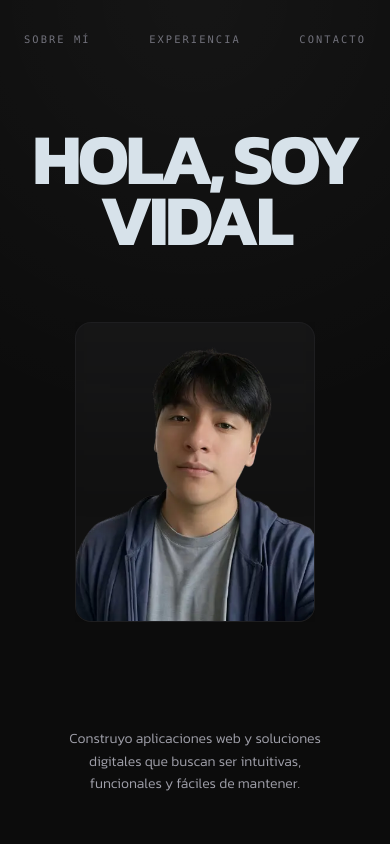
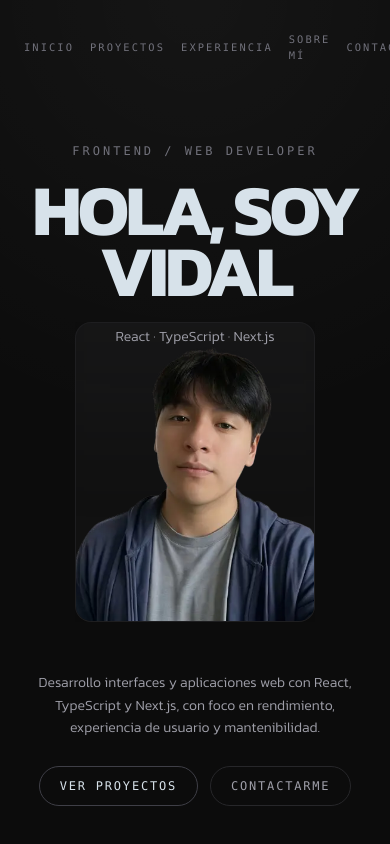
Before and after one commit to VaCris/portfolio, a Next.js app: page / in a window 390 px wide. Shown: the top 844 px of the page. Built offline with nearby package versions, Linux system fonts and the light colour scheme; no server answers.

Commit message:
refactor: sharpen portfolio positioning and hero

```diff
--- a/app/layout.tsx
+++ b/app/layout.tsx
@@ -15,22 +15,23 @@ export const viewport: Viewport = {
 };
 
 export const metadata: Metadata = {
-  title: "Bryan Vidal | Desarrollador Web",
+  title: "Bryan Vidal | Frontend Developer · React · TypeScript · Next.js",
   description:
-    "Portfolio profesional de Bryan Alexander Vidal Crispín, desarrollador web y de software en Lima, Perú.",
+    "Portfolio de Bryan Vidal, desarrollador frontend especializado en React, TypeScript y Next.js. Proyectos web, aplicaciones y soluciones digitales.",
   keywords: [
     "Bryan Vidal",
-    "Desarrollador Web",
     "Desarrollador Frontend",
-    "Next.js",
+    "Frontend Developer",
     "React",
     "TypeScript",
+    "Next.js",
+    "Desarrollador Web",
     "Portfolio",
   ],
   authors: [{ name: "Bryan Alexander Vidal Crispín" }],
   creator: "Bryan Alexander Vidal Crispín",
   openGraph: {
-    title: "Bryan Vidal | Desarrollador Web",
+    title: "Bryan Vidal | Frontend Developer · React · TypeScript · Next.js",
     description:
       "Aplicaciones web modernas, interfaces responsivas e integración de APIs.",
     type: "website",
@@ -38,7 +39,7 @@ export const metadata: Metadata = {
   },
   twitter: {
     card: "summary_large_image",
-    title: "Bryan Vidal | Desarrollador Web",
+    title: "Bryan Vidal | Frontend Developer · React · TypeScript · Next.js",
     description:
       "Aplicaciones web modernas, interfaces responsivas e integración de APIs.",
   },
@@ -52,11 +53,7 @@ export default function RootLayout({
   return (
     <html lang="es" className={kanit.variable}>
       <head>
-        <link rel="preconnect" href="https://fonts.googleapis.com" />
-        <link rel="preconnect" href="https://fonts.gstatic.com" crossOrigin="anonymous" />
-        <link rel="preconnect" href="https://i.postimg.cc" />
         <link rel="preconnect" href="https://i.ibb.co" />
-        <link rel="preconnect" href="https://cdn.jsdelivr.net" />
       </head>
       <body>{children}</body>
     </html>
--- a/data/portfolio.ts
+++ b/data/portfolio.ts
@@ -1,13 +1,15 @@
 export const navLinks = [
+  { label: "Inicio", href: "#inicio" },
+  { label: "Proyectos", href: "#proyectos" },
+  { label: "Experiencia", href: "#experiencia" },
   { label: "Sobre mí", href: "#sobre-mi" },
-  { label: "Experiencia", href: "#experiencia" },
   { label: "Contacto", href: "#contacto" },
 ];
 
 export const profile = {
   name: "Bryan Alexander Vidal Crispin",
   shortName: "Bryan Vidal",
-  role: "Desarrollador Web y de Software",
+  role: "Frontend / Web Developer",
   location: "Lima, Perú",
   email: "bryan.vidal@studios-tkoh.online",
   github: "https://github.com/VaCris",
@@ -15,57 +17,24 @@ export const profile = {
   linkedin: "https://www.linkedin.com/in/bryan-alexander-vidal-crispin-110410301",
   formspreeEndpoint: process.env.NEXT_PUBLIC_FORMSPREE_ENDPOINT,
   intro:
-    "Construyo aplicaciones web y soluciones digitales que buscan ser intuitivas, funcionales y fáciles de mantener.",
+    "Desarrollo interfaces y aplicaciones web con React, TypeScript y Next.js, con foco en rendimiento, experiencia de usuario y mantenibilidad.",
   summary:
-    "Soy desarrollador de software y me gusta crear aplicaciones web que sean útiles, intuitivas y bien estructuradas. Disfruto aprender nuevas tecnologías, resolver problemas y mejorar continuamente mis habilidades tanto en frontend como en backend.",
+    "Soy desarrollador de software enfocado en frontend y desarrollo web. Trabajo principalmente con React, TypeScript y Next.js, y también integro APIs y soluciones backend cuando el proyecto lo requiere. Me interesa construir productos claros, rápidos y mantenibles, además de resolver problemas técnicos sobre codebases existentes.",
 };
 
 export const highlights = [
-  "Desarrollo Full-Stack (.NET & JS)",
+  "Frontend con React, TypeScript y Next.js",
   "Interfaces responsivas y UX",
   "Integración de APIs REST",
-  "Gestión de Bases de Datos",
-  "Resolución de problemas críticos",
+  "Optimización y mantenibilidad",
+  "Resolución de problemas técnicos",
 ];
 
 export const techGroups = [
-  {
-    title: "Frontend",
-    items: [
-      "React",
-      "Next.js",
-      "TypeScript",
-      "JavaScript (ES6+)",
-      "HTML5",
-      "CSS3",
-      "Tailwind CSS",
-      "Vite",
-    ],
-  },
-  {
-    title: "Backend",
-    items: [
-      "NestJS",
-      "C#",
-      "PHP",
-      "Java",
-    ],
-  },
-  {
-    title: "Bases de Datos",
-    items: ["SQL", "SQL Server", "MySQL", "Procedimientos Almacenados"],
-  },
-  {
-    title: "Herramientas",
-    items: [
-      "Git",
-      "GitHub",
-      "GitLab",
-      "Postman",
-      "Visual Studio Code",
-      "Visual Studio",
-    ],
-  },
+  { title: "Core", items: ["React", "TypeScript", "Next.js", "JavaScript (ES6+)", "Tailwind CSS"] },
+  { title: "Frontend", items: ["HTML5", "CSS3", "Vite", "Angular", "Redux Toolkit", "GSAP"] },
+  { title: "Backend", items: ["NestJS", "Symfony / PHP", "C#", "Java", "APIs REST"] },
+  { title: "Datos y herramientas", items: ["MySQL", "SQL Server", "SQL", "Git", "GitHub", "GitLab", "Postman"] },
 ];
 
 export const experiences = [
@@ -88,7 +57,7 @@ export const experiences = [
     company: "Freelance",
     period: "Octubre 2025",
     description:
-      `Participación en el desarrollo de una plataforma DRM para gestión de licencias y suscripciones utilizando NestJS, APIs REST y WebSockets. Colaboración en la integración de servicios externos, autenticación de usuarios y validación de acceso para aplicaciones web y móviles, asegurando la protección de contenido digital y la experiencia del usuario.`,
+      "Participación en el desarrollo de una plataforma DRM para gestión de licencias y suscripciones utilizando NestJS, APIs REST y WebSockets. Colaboración en la integración de servicios externos, autenticación de usuarios y validación de acceso para aplicaciones web y móviles, asegurando la protección de contenido digital y la experiencia del usuario.",
   },
   {
     title: "Desarrollador Web",
@@ -103,120 +72,83 @@ export const experiences = [
     period: "Jul 2024 - Dic 2024",
     description:
       "Creación y mantenimiento de sitios web responsivos. Implementación de funcionalidades personalizadas según requerimientos del cliente, optimizando la experiencia de usuario (UX) y garantizando compatibilidad multiplataforma.",
-  }
+  },
 ];
 
 export const education = [
-  {
-    title: "Desarrollo de Software",
-    institution: "SENATI",
-    period: "2025",
-  },
-  {
-    title: "Cloud Computing (AWS/Azure/GCP)",
-    institution: "Universidad Nacional de Ingeniería - UNI",
-    period: "2025",
-  },
+  { title: "Desarrollo de Software", institution: "SENATI", period: "2025" },
+  { title: "Cloud Computing (AWS/Azure/GCP)", institution: "Universidad Nacional de Ingeniería - UNI", period: "2025" },
 ];
 
 export const projects = [
   {
-    name: "Serviserc",
-    status: "completed",
+    name: "Serviserc", status: "completed",
     description: "Sitio web corporativo migrado de HTML/CSS/JS a Next.js 16 para mejorar SEO, rendimiento y experiencia de desarrollo. Implementado con React 19, TypeScript y Tailwind CSS 4.",
     stack: "Next.js 16, React 19, TypeScript, Tailwind CSS 4",
-    image: "https://i.ibb.co/N67ZxdXK/serviserc.webp",
-    imageAlt: "Captura del proyecto Serviserc",
-    liveUrl: "https://vacris.github.io/landing-page-serviserc/",
-    repositoryUrl: "",
+    image: "https://i.ibb.co/N67ZxdXK/serviserc.webp", imageAlt: "Captura del proyecto Serviserc",
+    liveUrl: "https://vacris.github.io/landing-page-serviserc/", repositoryUrl: "",
   },
   {
     name: "Studios TKOH! Web",
     description: "Página web institucional de Studios TKOH!. Desarrollo del sitio corporativo con diseño moderno, sección de servicios, proyectos y contacto.",
     stack: "Angular 21, TypeScript, Tailwind CSS 4, GSAP",
-    image: "https://i.ibb.co/39V7B160/proyecto-studios-tkoh.webp",
-    imageAlt: "Captura del proyecto Studios TKOH! Web",
-    liveUrl: "https://studios-tkoh.online",
-    repositoryUrl: "",
+    image: "https://i.ibb.co/39V7B160/proyecto-studios-tkoh.webp", imageAlt: "Captura del proyecto Studios TKOH! Web",
+    liveUrl: "https://studios-tkoh.online", repositoryUrl: "",
   },
   {
     name: "MotorDesk",
     description: "Colaboré en MotorDesk, una aplicación de gestión de flotas y facturación electrónica. Trabajé sobre código existente en React, TypeScript, Redux Toolkit, Redux Saga y Dexie, aportando en mejoras de interfaz, gestión de estados y sincronización offline. Esta experiencia en un proyecto de mayor escala me permitió crecer leyendo código ajeno, resolviendo problemas concretos y aprendiendo a trabajar en equipo.",
     stack: "React, TypeScript, Vite, Redux Toolkit, Redux Saga, Dexie, Tailwind CSS 4",
-    image: "https://i.ibb.co/5zMRkLb/Motordesk-Login.webp",
-    imageAlt: "Captura del proyecto MotorDesk",
-    liveUrl: "",
-    repositoryUrl: "",
+    image: "https://i.ibb.co/5zMRkLb/Motordesk-Login.webp", imageAlt: "Captura del proyecto MotorDesk",
+    liveUrl: "", repositoryUrl: "",
   },
   {
     name: "SPlay GO",
-    description:
-      "Plataforma web para explorar películas y series con catálogo, búsqueda, filtros y reproductor dinámico.",
+    description: "Plataforma web para explorar películas y series con catálogo, búsqueda, filtros y reproductor dinámico.",
     stack: "React, Vite, Tailwind CSS, TMDB API",
-    image: "https://i.ibb.co/7t1j23KX/splaygo.webp",
-    imageAlt: "Captura del proyecto SPlay GO",
-    liveUrl: "https://splay.evaluate.codes",
-    repositoryUrl: "",
+    image: "https://i.ibb.co/7t1j23KX/splaygo.webp", imageAlt: "Captura del proyecto SPlay GO",
+    liveUrl: "https://splay.evaluate.codes", repositoryUrl: "",
   },
   {
     name: "Docivo",
-    description:
-      "Herramientas de PDF rápidas, privadas y sin distracciones, enfocadas en simplicidad y rendimiento.",
+    description: "Herramientas de PDF rápidas, privadas y sin distracciones, enfocadas en simplicidad y rendimiento.",
     stack: "Next.js 16, React 19, TypeScript, Tailwind CSS 4",
-    image: "https://i.ibb.co/B56zt7G7/Docivo.webp",
-    imageAlt: "Captura del proyecto Docivo",
-    liveUrl: "https://docivo.onrender.com/",
-    repositoryUrl: "https://github.com/VaCris/docivo",
+    image: "https://i.ibb.co/B56zt7G7/Docivo.webp", imageAlt: "Captura del proyecto Docivo",
+    liveUrl: "https://docivo.onrender.com/", repositoryUrl: "https://github.com/VaCris/docivo",
   },
   {
-    name: "Ataraxia Timer",
-    status: "testing",
-    description:
-      "Aplicación de productividad desarrollada desde cero. Temporizador Pomodoro, tareas y etiquetas. Parte del ecosistema Axia de Studios TKOH.",
+    name: "Ataraxia Timer", status: "testing",
+    description: "Aplicación de productividad desarrollada desde cero. Temporizador Pomodoro, tareas y etiquetas. Parte del ecosistema Axia de Studios TKOH.",
     stack: "React, APIs REST, Productividad",
-    image: "https://i.ibb.co/r2Vr9Brz/Ataraxia-desktop.webp",
-    imageAlt: "Captura del proyecto Ataraxia Timer",
-    liveUrl: "https://ataraxiatimer.app/",
-    repositoryUrl: "",
+    image: "https://i.ibb.co/r2Vr9Brz/Ataraxia-desktop.webp", imageAlt: "Captura del proyecto Ataraxia Timer",
+    liveUrl: "https://ataraxiatimer.app/", repositoryUrl: "",
   },
   {
     name: "Telegram Media Downloader",
     description: "Extensión de Chrome con Manifest V3 que restaura el acceso al botón de descarga nativo de Telegram Web en el visor multimedia y Stories. Implementación de Content Scripts, manipulación del DOM y Service Workers, manteniendo las descargas mediante el sistema nativo de Telegram y sin almacenar ni interceptar los archivos.",
     stack: "JavaScript, Chrome Extensions, Manifest V3, DOM API, Service Workers, HTML, CSS",
-    image: "https://i.ibb.co/qMQTPvy0/TG-Downloader.webp",
-    imageAlt: "Captura del proyecto Telegram Media Downloader",
-    liveUrl: "https://vacris.github.io/telegram-web-capture/",
-    repositoryUrl: "https://github.com/VaCris/telegram-web-capture",
+    image: "https://i.ibb.co/qMQTPvy0/TG-Downloader.webp", imageAlt: "Captura del proyecto Telegram Media Downloader",
+    liveUrl: "https://vacris.github.io/telegram-web-capture/", repositoryUrl: "https://github.com/VaCris/telegram-web-capture",
   },
   {
-    name: "PrestaApp Mobile",
-    status: "in-progress",
+    name: "PrestaApp Mobile", status: "in-progress",
     description: "Colaboración en app móvil de gestión de préstamos. Contribuciones en UI/UX (Bento Grid, animaciones de resorte, diseño Yape-style), seguridad (PBKDF2, bloqueo por intentos, protección de pantalla), backend (CI/CD, tests unitarios, paginación, generación de PDF en background), y refactorización de código.",
     stack: "Flutter, Dart, Riverpod, GoRouter, SQLCipher, PBKDF2",
-    image: "https://i.ibb.co/6RLk1JVh/Prest-App-Doc.webp",
-    imageAlt: "Captura de la aplicación PrestaApp Mobile",
-    liveUrl: "https://prestapp.studios-tkoh.online/",
-    repositoryUrl: "",
+    image: "https://i.ibb.co/6RLk1JVh/Prest-App-Doc.webp", imageAlt: "Captura de la aplicación PrestaApp Mobile",
+    liveUrl: "https://prestapp.studios-tkoh.online/", repositoryUrl: "",
   },
   {
-    name: "Reservation API",
-    status: "in-progress",
-    description:
-      "API REST empresarial para gestión de reservas con autenticación JWT RS256, detección de conflictos vía Strategy Pattern, colas asíncronas con Messenger y notificaciones en tiempo real con Mercure.",
+    name: "Reservation API", status: "in-progress",
+    description: "API REST empresarial para gestión de reservas con autenticación JWT RS256, detección de conflictos vía Strategy Pattern, colas asíncronas con Messenger y notificaciones en tiempo real con Mercure.",
     stack: "Symfony 7.3, PHP 8.2, MySQL (Doctrine), Mercure Hub, JWT",
-    image: "https://i.ibb.co/7xfy7PPq/reservation-api.webp",
-    imageAlt: "Vista conceptual del proyecto Reservation API",
-    liveUrl: "",
-    repositoryUrl: "https://github.com/VaCris/reservation-api",
+    image: "https://i.ibb.co/7xfy7PPq/reservation-api.webp", imageAlt: "Vista conceptual del proyecto Reservation API",
+    liveUrl: "", repositoryUrl: "https://github.com/VaCris/reservation-api",
   },
   {
-    name: "Aputrak",
-    status: "testing",
+    name: "Aputrak", status: "testing",
     description: "Rediseño de interfaz e integración con API para aplicación de gestión de horarios y actividades. Componentes reutilizables y UX optimizada. Parte del ecosistema Axia de Studios TKOH.",
     stack: "React, Tailwind CSS, Gestión de Horarios",
-    image: "https://i.ibb.co/GyWnnw7/Aputrak.webp",
-    imageAlt: "Captura del proyecto Aputrak Schedule Manager",
-    liveUrl: "https://aputrak.onrender.com/",
-    repositoryUrl: ""
+    image: "https://i.ibb.co/GyWnnw7/Aputrak.webp", imageAlt: "Captura del proyecto Aputrak Schedule Manager",
+    liveUrl: "https://aputrak.onrender.com/", repositoryUrl: "",
   },
 ];
--- a/features/hero/components/HeroSection/HeroSection.tsx
+++ b/features/hero/components/HeroSection/HeroSection.tsx
@@ -10,13 +10,9 @@ export function HeroSection() {
       <div className="absolute inset-0 bg-[radial-gradient(circle_at_top_center,rgba(255,255,255,0.04),transparent_50%)] pointer-events-none" />
       <div className="relative z-20 px-6 pt-8 md:px-12 md:pt-12">
         <FadeIn y={-20}>
-          <nav className="flex items-center justify-between gap-4 text-[0.65rem] md:text-xs font-mono uppercase tracking-[0.2em] text-zinc-500">
+          <nav aria-label="Navegación principal" className="flex items-center justify-between gap-4 text-[0.65rem] md:text-xs font-mono uppercase tracking-[0.2em] text-zinc-500">
             {navLinks.map((link) => (
-              <a
-                key={link.href}
-                href={link.href}
-                className="transition-colors duration-300 hover:text-foreground"
-              >
+              <a key={link.href} href={link.href} className="transition-colors duration-300 hover:text-foreground">
                 {link.label}
               </a>
             ))}
@@ -26,9 +22,15 @@ export function HeroSection() {
 
       <div className="relative z-20 mt-20 md:mt-10 overflow-hidden px-6 md:px-12">
         <FadeIn delay={0.15} y={30}>
+          <p className="mb-5 text-center text-xs font-mono uppercase tracking-[0.25em] text-zinc-500 md:text-sm">
+            {profile.role}
+          </p>
           <h1 className="text-center text-[clamp(4.5rem,12vw,14rem)] font-bold uppercase leading-[0.85] tracking-tighter text-foreground">
             Hola, soy <br className="md:hidden" /> Vidal
           </h1>
+          <p className="mx-auto mt-6 max-w-xl text-center text-sm font-light leading-relaxed text-zinc-400 md:text-base">
+            React · TypeScript · Next.js
+          </p>
         </FadeIn>
       </div>
 
@@ -37,7 +39,6 @@ export function HeroSection() {
           <Magnet padding={50} strength={4}>
             <div className="group relative mx-auto aspect-[4/5] overflow-hidden rounded-2xl border border-zinc-800/60 bg-[#111111] shadow-2xl transition-all duration-500 hover:border-zinc-700">
               <div className="absolute -inset-x-20 -top-20 h-40 bg-zinc-600/10 blur-[60px]" />
-
               {profile.image ? (
                 <img
                   src={profile.image}
@@ -57,11 +58,26 @@ export function HeroSection() {
           </Magnet>
         </FadeIn>
       </div>
+
       <div className="relative z-20 mt-auto flex flex-col items-center justify-between gap-8 px-6 pb-12 md:flex-row md:items-end md:px-12 md:pb-12">
         <FadeIn delay={0.4} y={20}>
-          <p className="max-w-[280px] text-center text-sm font-light leading-relaxed text-zinc-400 md:text-left md:text-base">
+          <p className="max-w-[360px] text-center text-sm font-light leading-relaxed text-zinc-400 md:text-left md:text-base">
             {profile.intro}
           </p>
+        </FadeIn>
+        <FadeIn delay={0.5} y={20}>
+          <div className="flex flex-wrap justify-center gap-3 md:justify-end">
+            <Magnet padding={20} strength={2}>
+              <a href="#proyectos" className="rounded-full border border-zinc-700 px-5 py-3 text-xs font-mono uppercase tracking-[0.15em] text-foreground transition-colors hover:bg-foreground hover:text-background">
+                Ver proyectos
+              </a>
+            </Magnet>
+            <Magnet padding={20} strength={2}>
+              <a href="#contacto" className="rounded-full border border-zinc-800 px-5 py-3 text-xs font-mono uppercase tracking-[0.15em] text-zinc-400 transition-colors hover:border-zinc-600 hover:text-foreground">
+                Contactarme
+              </a>
+            </Magnet>
+          </div>
         </FadeIn>
       </div>
     </section>
```
